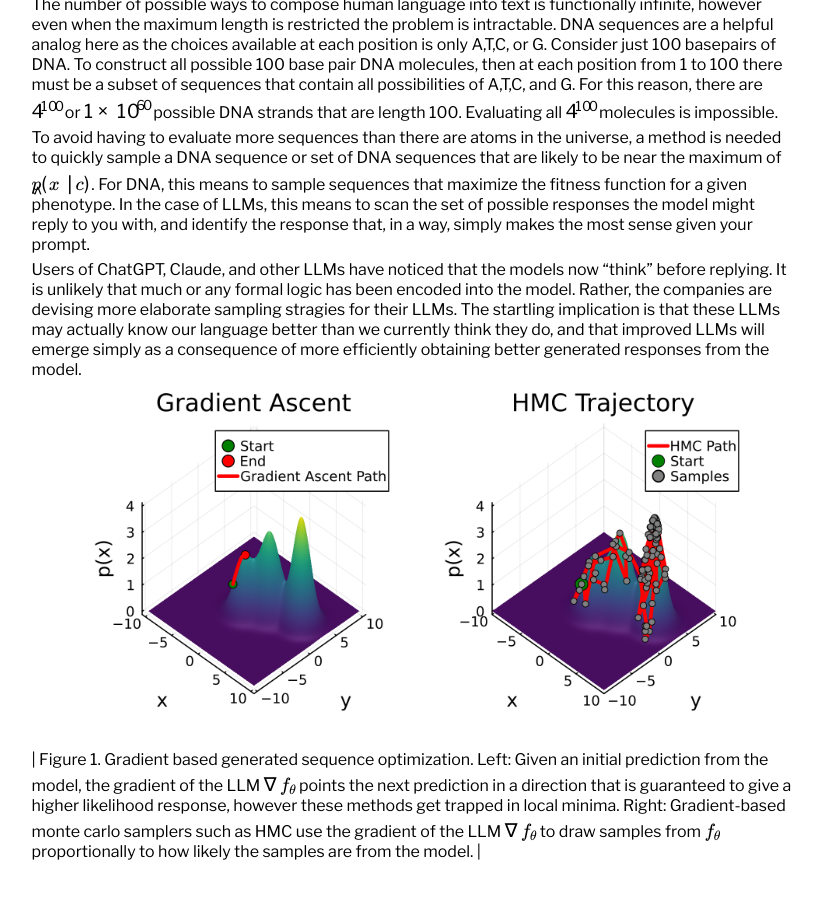
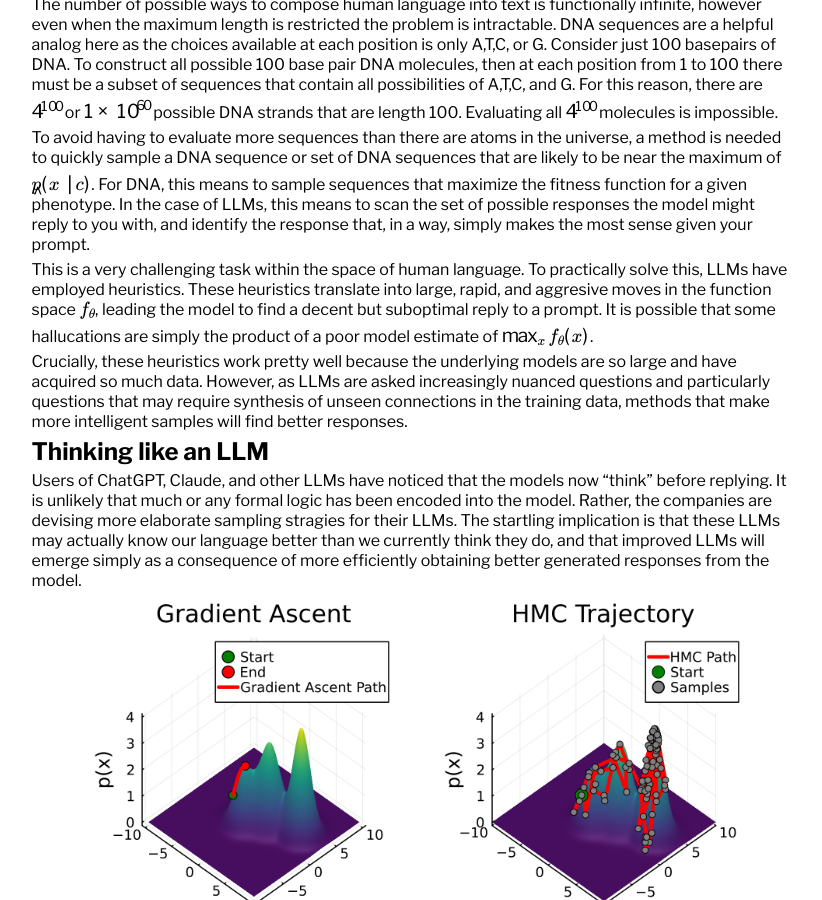
Before and after one commit to dan-sprague/dan-sprague.github.io, a Jekyll site: the page built from _posts/2025-02-02-llmthinking.markdown, in a window 1280 px wide and 900 px high, scrolled down 1281 px. Shown: the whole window, without its empty margins (221-1043 px from the left). Built offline with Jekyll 4.4.1, drawn with Linux system fonts in a browser that asks for light colours; formulas are drawn with MathJax 3.

Commit message:
fixed bug

```diff
--- a/_posts/2025-02-02-llmthinking.markdown
+++ b/_posts/2025-02-02-llmthinking.markdown
@@ -41,6 +41,12 @@ The number of possible ways to compose human language into text is functionally
 
 To avoid having to evaluate more sequences than there are atoms in the universe, a method is needed to quickly sample a DNA sequence or set of DNA sequences that are likely to be near the maximum of $\hat{p}(x \mid c)$. For DNA, this means to sample sequences that maximize the fitness function for a given phenotype. In the case of LLMs, this means to scan the set of possible responses the model might reply to you with, and identify the response that, in a way, simply makes the most sense given your prompt.
 
+This is a very challenging task within the space of human language. To practically solve this, LLMs have employed heuristics. These heuristics translate into large, rapid, and aggresive moves in the function space $f_\theta$, leading the model to find a decent but suboptimal reply to a prompt. It is possible that some hallucations are simply the product of a poor model estimate of $\max_{x} f_\theta(x)$.
+
+Crucially, these heuristics work pretty well because the underlying models are so large and have acquired so much data. However, as LLMs are asked increasingly nuanced questions and particularly questions that may require synthesis of unseen connections in the training data, methods that make more intelligent samples will find better responses.
+
+
+# Thinking like an LLM
 Users of ChatGPT, Claude, and other LLMs have noticed that the models now "think" before replying. It is unlikely that much or any formal logic has been encoded into the model. Rather, the companies are devising more elaborate sampling stragies for their LLMs. The startling implication is that these LLMs may actually know our language  better than we currently think they do, and that improved LLMs will emerge simply as a consequence of more efficiently obtaining better generated responses from the model.<br>
 
 ![Finding the best generated response](/assets/images/path_opt.png)
```
